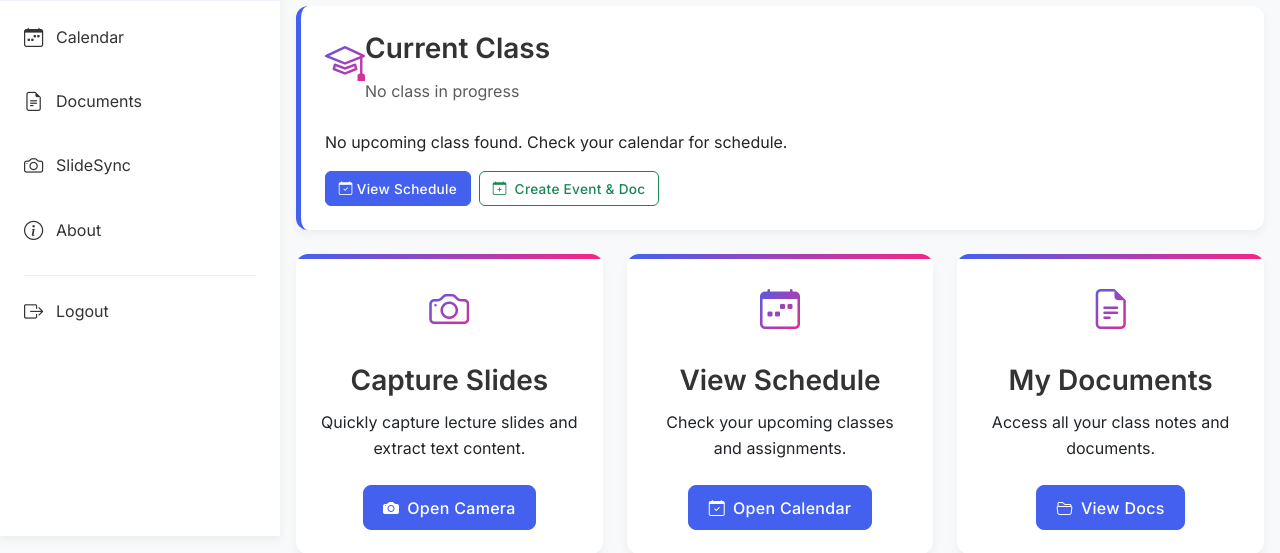
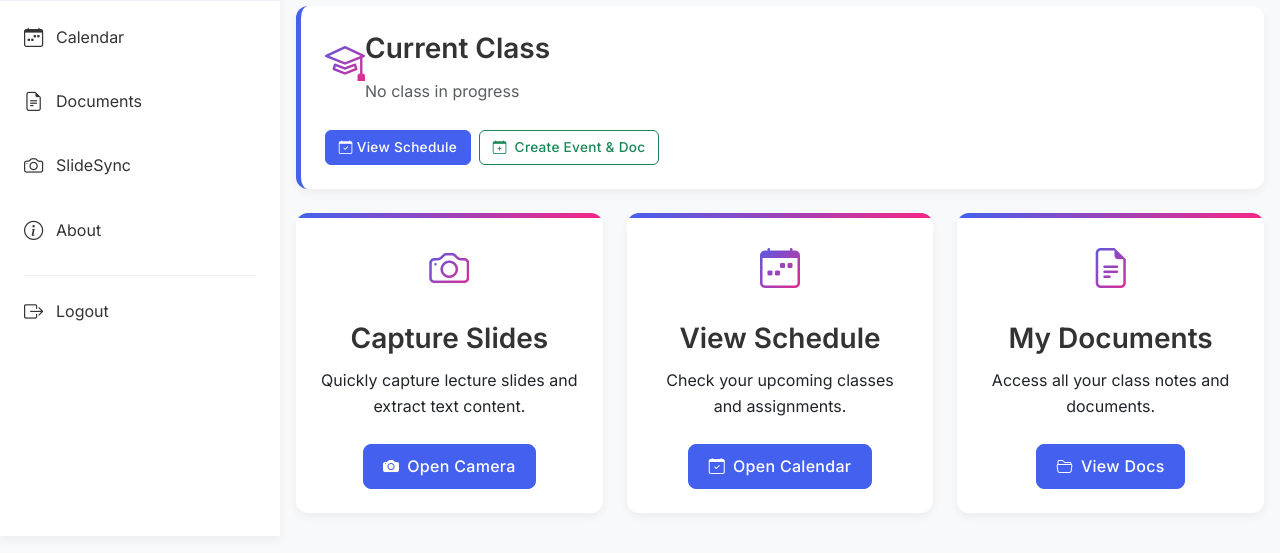
Before and after one commit to varun1352/SlideSync, a Flask app: page / in a window 1280 px wide. Shown: the part 264-817 px from the top of the page. Run offline with Flask 3, Linux system fonts and the light colour scheme; the visitor is signed in with stand-in values (Sample User, id 1); some libraries are stand-ins or nearby versions.

Commit message:
Shit works and works well

```diff
--- a/templates/index.html
+++ b/templates/index.html
@@ -161,7 +161,6 @@
                                             </div>
                                         </div>
                                         <div id="currentClassDetails">
-                                            <p class="mb-3">No upcoming class found. Check your calendar for schedule.</p>
                                             <div class="d-flex flex-wrap gap-2">
                                                 <a href="/calendar" class="btn btn-sm btn-primary">
                                                     <i class="bi bi-calendar-check me-1"></i>View Schedule
```
